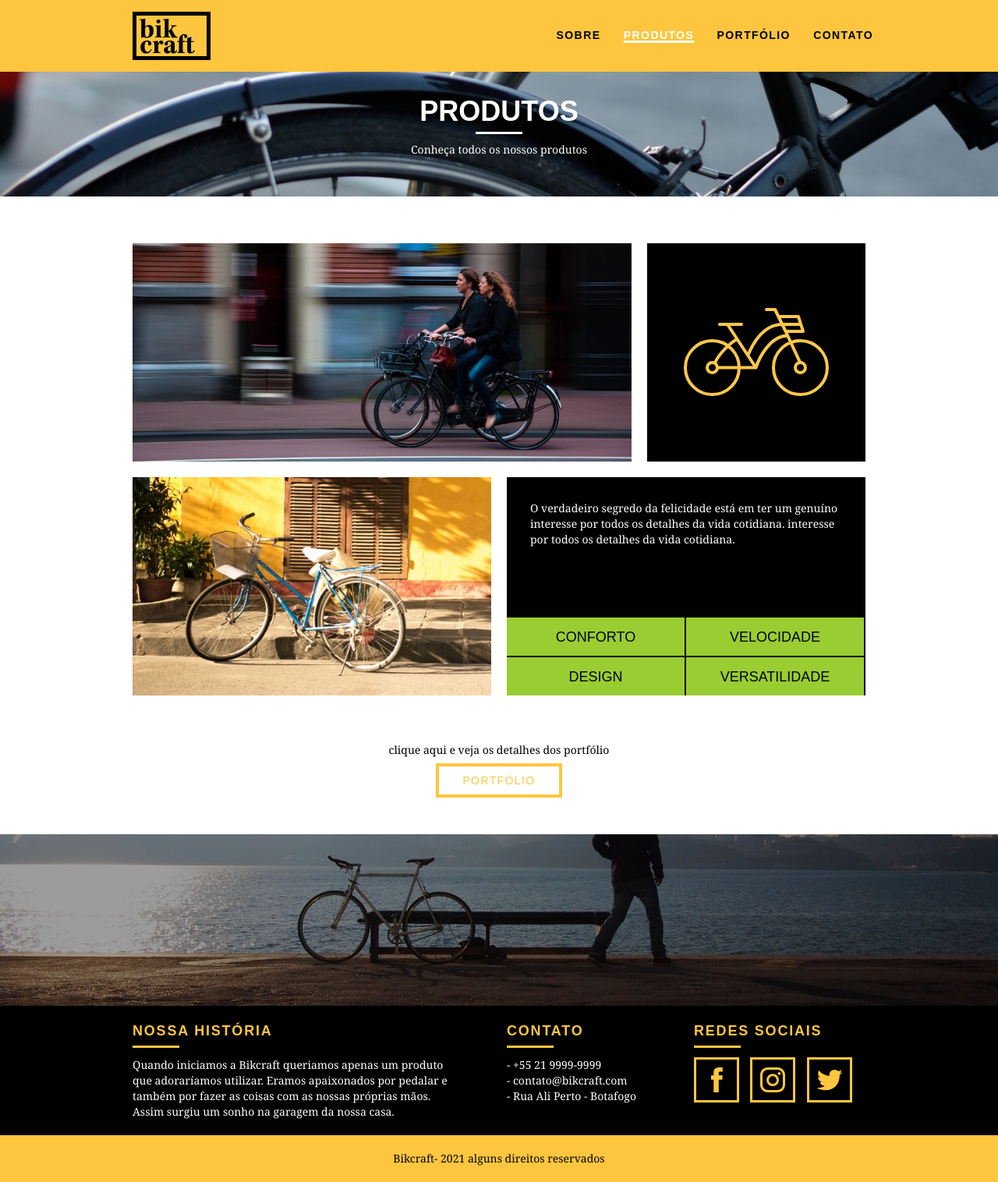
After one commit to Lucasantos-S/bikcraft, a PHP site: page /produtos.html in a window 1280 px wide. The commit adds this page. Shown: the whole page at 78% size. Run offline with PHP 8.4, Linux system fonts and the light colour scheme.

Commit message:
criando a pagina produto

```diff
--- /dev/null
+++ b/css/produto.css
@@ -0,0 +1,69 @@
+
+.interna_sobre{
+    background: url(../img/bg-sobre.jpg)no-repeat center;
+    background-size: cover;
+
+}
+.missao_sobre{
+   padding-top: 60px;
+}
+
+.missao_sobre p {
+    font-size: 18px;
+    line-height: 25px;
+    margin-bottom: 1em;
+    padding-right: 60px;
+    font-family: Georgia, 'Times New Roman', Times, serif;
+}
+
+.missao_sobre ul li{
+    font-size: 18px;
+    line-height: 30px;
+    font-family: Georgia, 'Times New Roman', Times, serif;
+}
+
+
+.produtos_listas-img.missao_produto{
+   padding: 70px 40px;
+
+}
+.missao_produto{
+    padding: 20px 0;
+}
+
+.produto_info {
+    background: #000;
+    color: white;
+    height: 280px;
+
+    margin-top: 20px;
+
+}
+
+
+.produto_info p{
+    padding: 30px;
+}
+.produto_info ul {
+    padding-top: 58px;
+    width: 100%;
+    display: block;
+
+}
+
+
+.produto_info ul li{
+    background: yellowgreen;
+    text-align: center;
+    font-size: 18px;
+    text-transform: uppercase;
+    color: black;
+    float: left;
+    width: 228px;
+    height: 49px;
+    padding-top: 15px;
+    margin-top: 2px;
+    margin-right:2px;
+
+
+}
--- a/css/style.css
+++ b/css/style.css
@@ -236,7 +236,7 @@ margin: 6px auto 10px auto;
 
 .produtos_listas-img{
     background: #000;
-    padding: 20px;
+    padding: 20px 50px;
 
 }
 
--- /dev/null
+++ b/produtos.html
@@ -0,0 +1,117 @@
+<!DOCTYPE html>
+<html lang="pt-br">
+<head>
+    <meta charset="UTF-8">
+    <meta http-equiv="X-UA-Compatible" content="IE=edge">
+    <meta name="viewport" content="width=device-width, initial-scale=1.0">
+    <link rel="stylesheet" href="css/normalize.css">
+    <link rel="stylesheet" href="css/reset.css">
+    <link rel="stylesheet" href="css/grid.css">
+    <link rel="stylesheet" href="css/style.css">
+    <link rel="stylesheet" href="css/produto.css">
+
+    <title><Bikcraft-produto></Bikcraft-produto></title>
+</head>
+<body>
+
+    <header class="header">
+        <div class="container">
+            <a href="index.html" class="grid-4">
+                <img src="img/bikcraft.svg" alt="logo-bikcraft">
+            </a>
+            <nav grid-12 class="header_menu">
+                <ul>
+                   <li><a href="sobre.html" >Sobre</a></li>
+                   <li><a href="Produtos.html" class="menu_ativo">Produtos</a></li>
+                   <li><a href="Portfolio.html">Portfólio</a></li>
+                   <li><a href="contato.html">Contato</a></li>
+                </ul>
+            </nav>
+        </div>
+    </header>
+
+    <section class="introducao-interna interna_sobre">
+        <div class="container">
+            <h1>Produtos</h1>
+            <p>Conheça todos os nossos produtos</p>
+        </div>
+    </section>
+
+    <section class="produtos produto-passeio">
+        <div class="container">
+            <ul class="produto_lista">
+                <div class="grid-11"><img src="img/produtos/bikcraft-passeio-1.jpg" alt="Bicicleta retrô"></div>
+                <div class="grid-5 produtos_listas-img missao_produto"><img src="img/produtos/passeio.svg" alt="Bicicleta passeio"></div>
+                <div class="grid-8 missao_produto"><img src="img/produtos/bikcraft-passeio-2.jpg" alt="Bicicleta esporte">
+                </div>
+                <div class="grid-8 produto_info">
+
+                        <p>O verdadeiro segredo da felicidade está em ter um genuíno interesse por todos os detalhes da vida cotidiana. interesse por todos os detalhes da vida cotidiana.</p>
+                        <ul>
+                            <li >conforto</li>
+                            <li >velocidade</li>
+                            <li >design</li>
+                            <li >versatilidade</li>
+                        </ul>
+
+                </div>
+
+            <div class="call">
+                <p>clique aqui e veja os detalhes dos portfólio</p>
+                <a href="portfolio.html" class="btn">portfólio</a>
+            </div>
+        </div>
+
+    </section>
+
+
+
+
+
+    <section class="quebra ">
+
+
+    </section>
+    <footer >
+        <div class="footer">
+            <div class="container">
+
+                <div class="grid-8 footer_historia" >
+                    <h3>NOSSA HISTÓRIA</h3>
+                    <p>Quando iniciamos a Bikcraft queriamos apenas um produto que adoraríamos utilizar. Eramos apaixonados por pedalar e também por fazer as coisas com as nossas próprias mãos. Assim surgiu um sonho na garagem da nossa casa.</p>
+                </div>
+
+                <div class="grid-4  footer_contato">
+                    <h3>Contato</h3>
+                    <ul>
+                        <li>- +55 21 9999-9999</li>
+                        <li>- contato@bikcraft.com</li>
+                        <li>- Rua Ali Perto - Botafogo</li>
+                    </ul><a href=""></a>
+                </div>
+
+                <div class="grid-4 footer_redes" >
+                    <h3>Redes sociais</h3>
+                   <ul>
+                       <li><a href="http://www.facebook.com" target="_blank"><img src="img/redes-sociais/facebook.svg" alt=""></li></a>
+                       <li><a href="http://www.instagram.com" target="_blank"><img src="img/redes-sociais/instagram.svg" alt=""></li></a>
+                       <li><a href="http://www.twitter.com" target="_blank"><img src="img/redes-sociais/twitter.svg" alt=""></li></a>
+                   </ul>
+
+                </div>
+            </div>
+        </div>
+
+        <div class="copy">
+            <div class="container">
+                <p class="grid-16" > Bikcraft- 2021 alguns direitos reservados</p>
+            </div>
+
+
+        </div>
+    </footer >
+</body>
+
+<script src="css/style.css"></script>
+
+</html>
```
